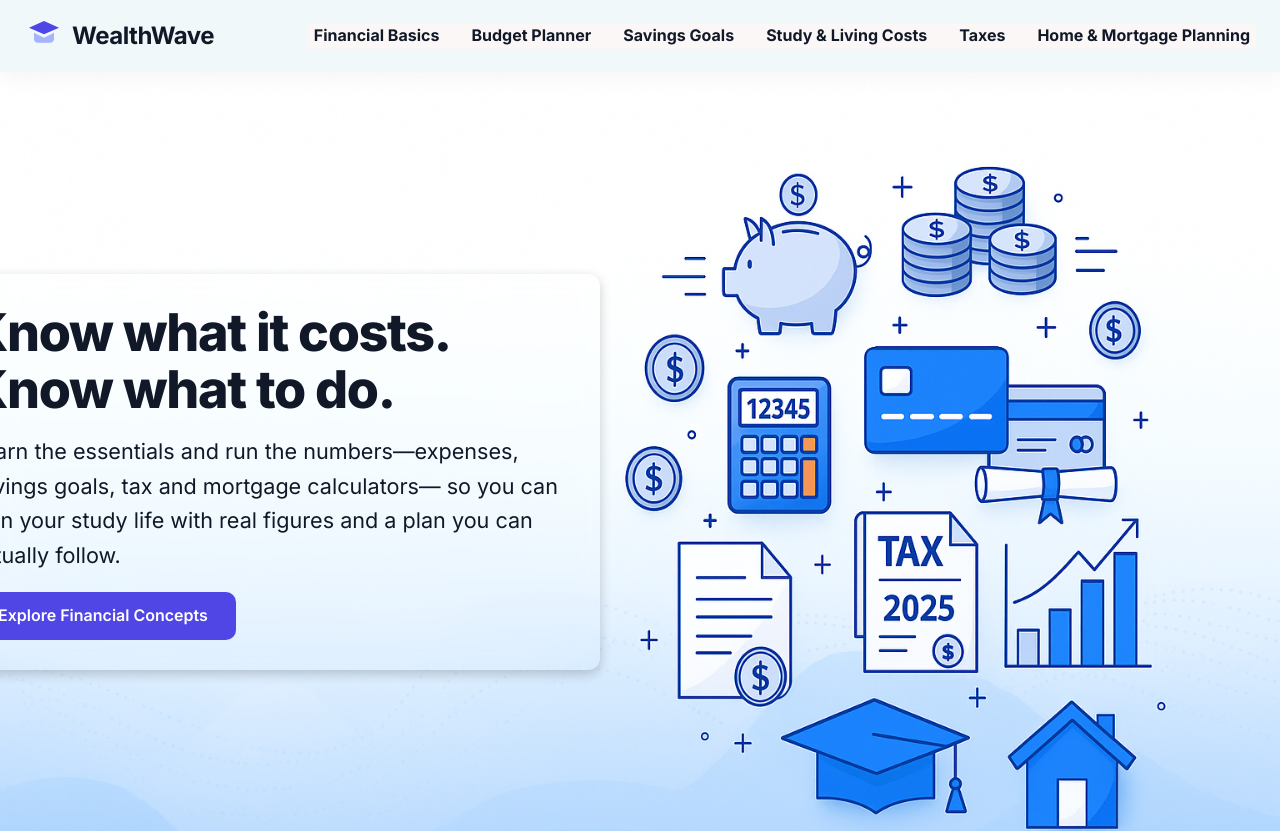
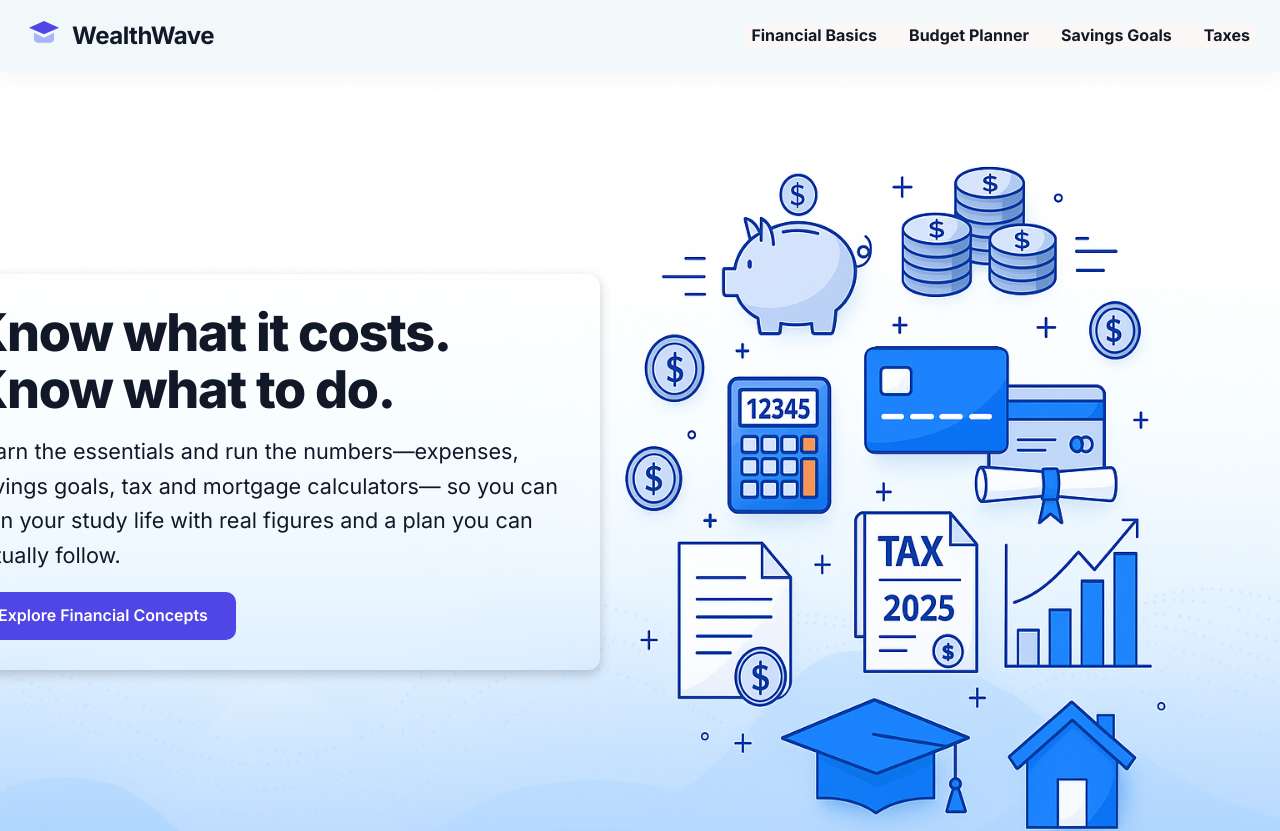
Before and after one commit to adug0007-png/EduFinance, a Vue app: page / in a window 1280 px wide. Shown: the top 831 px of the page. Built offline with nearby package versions, Linux system fonts and the light colour scheme.

Commit message:
Iteration 1: updated few options in the header

```diff
--- a/src/components/Header.vue
+++ b/src/components/Header.vue
@@ -40,9 +40,9 @@
           <li><a href="#" :class="{active: currentRoute==='financial-literacy'}" @click.prevent="go('financial-literacy')">Financial Basics</a></li>
           <li><a href="#" :class="{active: currentRoute==='budget-planner'}" @click.prevent="go('budget-planner')">Budget Planner</a></li>
           <li><a href="#" :class="{active: currentRoute==='savings-goal-calculator'}" @click.prevent="go('savings-goal-calculator')">Savings Goals</a></li>
-          <li><a href="#" :class="{active: currentRoute==='cost-estimator'}" @click.prevent="go('cost-estimator')">Study & Living Costs</a></li>
+       <!--   <li><a href="#" :class="{active: currentRoute==='cost-estimator'}" @click.prevent="go('cost-estimator')">Study & Living Costs</a></li> -->
           <li><a href="#" :class="{active: currentRoute==='tax-learn'}" @click.prevent="go('tax-learn')">Taxes</a></li>
-          <li><a href="#" :class="{active: currentRoute==='mortgage-calculator'}" @click.prevent="go('mortgage-calculator')">Home & Mortgage Planning</a></li>
+      <!--    <li><a href="#" :class="{active: currentRoute==='mortgage-calculator'}" @click.prevent="go('mortgage-calculator')">Home & Mortgage Planning</a></li> -->
         </ul>
       </nav>
     </div>
```
